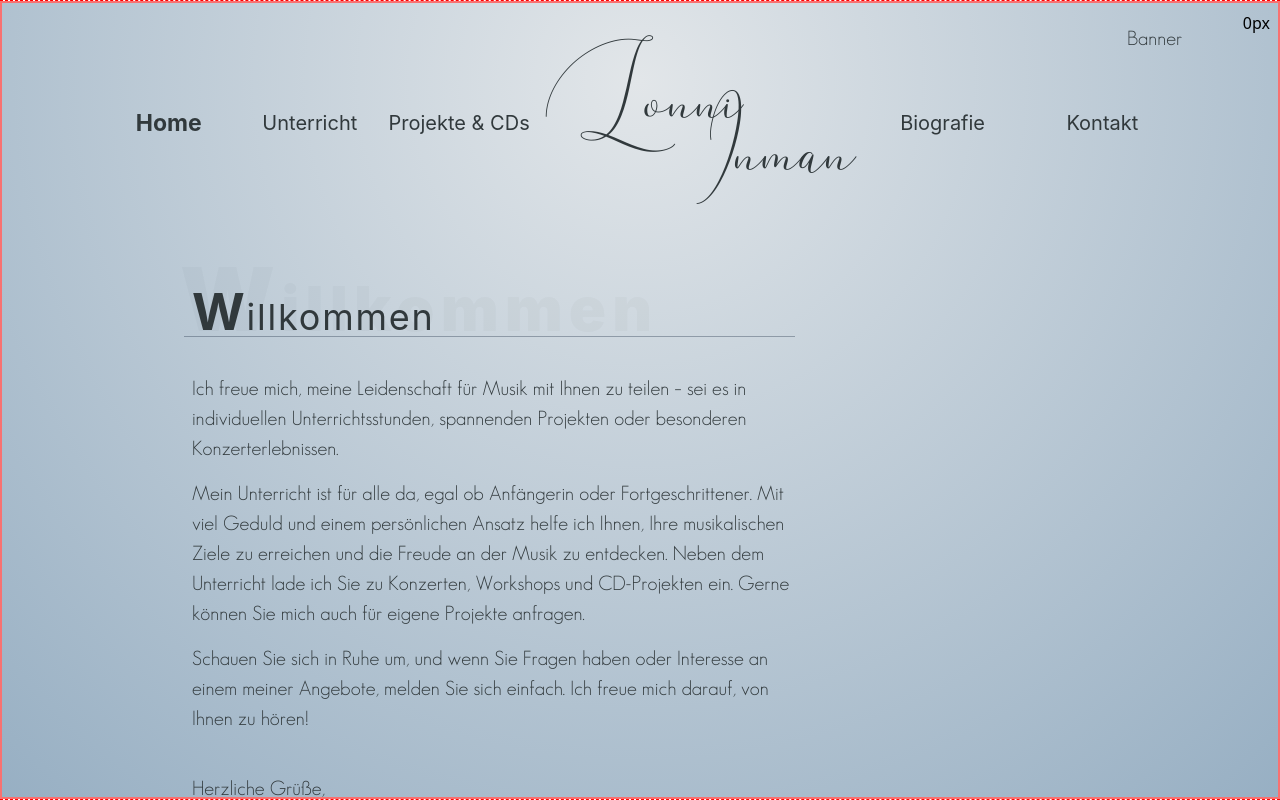
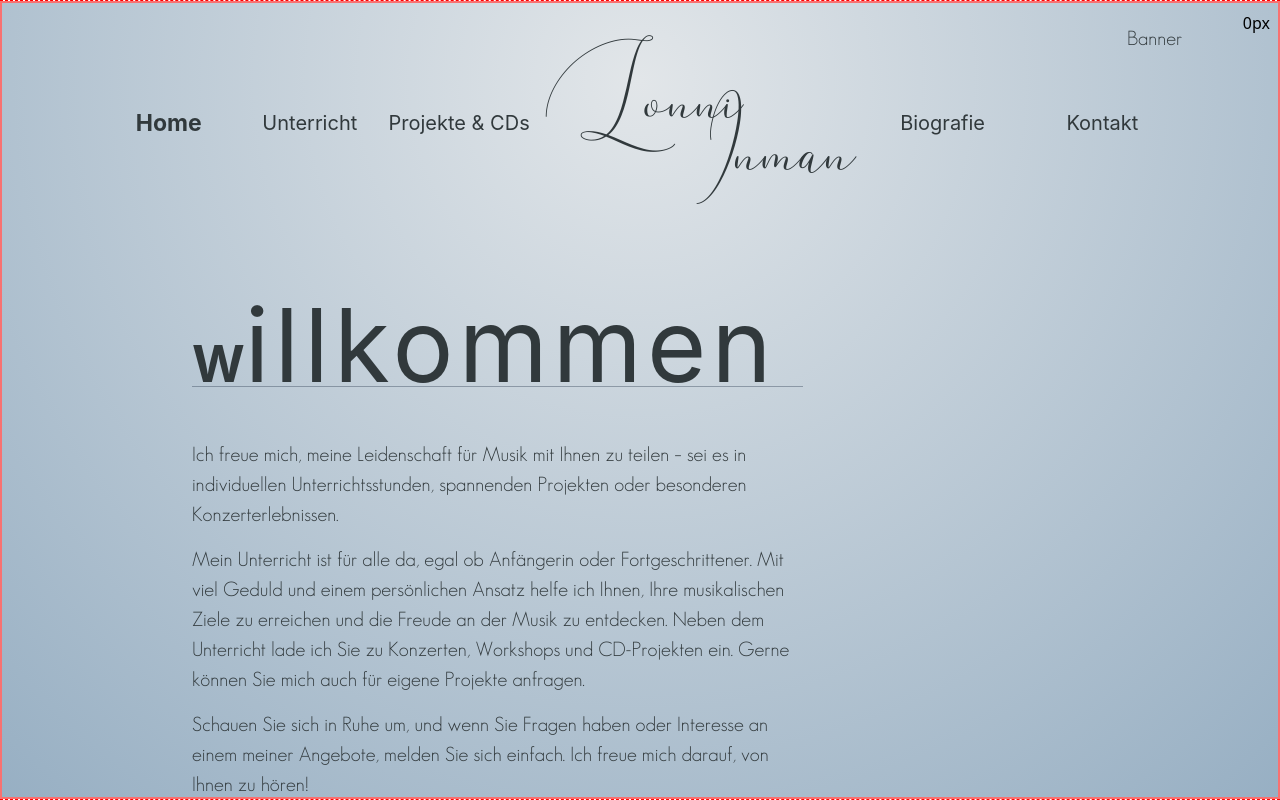
Before and after one commit to j-eick/lonni-homepage, a Next.js app: page /home in a window 1280 px wide. Built offline with nearby package versions, Linux system fonts and the light colour scheme; a web font is replaced by a local one.

Commit message:
position fix

```diff
--- a/components/ui/page-title/PageTitle.tsx
+++ b/components/ui/page-title/PageTitle.tsx
@@ -5,37 +5,54 @@ type PageTitleProps = {
     restStyle?: string;
 };
 export default function PageTitle({ firstLetter, firstLetterStyle, rest, restStyle }: PageTitleProps) {
-    const shadowTopPosition = "top-[-45px]";
-    const shadowLeftPosition = "-left-3";
+    return (
+        <div className="relative w-full mb-7">
+            {/* ----- PageTitle Shadow ----- */}
+            {/* <span
+                className={`absolute z-0 -left-3
+                            font-quaternary tracking-widest font-max
+                            opacity-[.027] ${restStyle}
+                            2xs:opacity-[.035] 2xs:left-0 2xs:bottom-[-.3rem]
+                            2xs:text-size-RestPageTitle-shadow-mobile
+                            2sm:bottom-[-.5rem]
+                            md:-top-7
+                            lg:-top-9
+                            xl:-top-10
+                            `}
+            >
+                <span
+                    className={`text-size-firstLetterPagetitle-shadow-mobile
+                                ${firstLetterStyle}`}
+                >
+                    {firstLetter}
+                </span>
+                {rest}
+            </span> */}
+            {/* ----------------------------- */}
 
-    return (
-        <div className=" relative w-full">
-            <span
-                className={`absolute z-0 ${shadowTopPosition} ${shadowLeftPosition}
-                            font-quaternary tracking-widest font-max
-                            text-size-pageTitle-shadow opacity-[.027] ${restStyle}`}
-            >
-                <span className={`text-size-firstLetterPagetitle-shadow ${firstLetterStyle}`}>{firstLetter}</span>
-                {rest}
-            </span>
-            <h1 className="relative mb-7 text-size-pageTitle font-secondary leading-1.3">
-                <div className={`relative tracking-wider`}>
-                    <span className="font-bold text-size-firstLetterPagetitle">{firstLetter}</span>
+            <h1 className="relative font-secondary leading-1.3">
+                <span
+                    className={`font-bold
+                                2xs:text-size-firstLetterPagetitle
+                                `}
+                >
+                    {firstLetter}
+                </span>
+                <span
+                    className={`relative tracking-wider
+                                2xs:text-size-restPageTitle-mobile`}
+                >
                     {rest}
-                    {/* -----  UNDERLINE  ----- */}
-                    <div className="absolute z-0 w-full bottom-2 -left-2 border-b-1.5 border-slate-700/40" />
-                </div>
+                </span>
+                {/* -----  UNDERLINE  ----- */}
+                <div
+                    className={`absolute z-0 w-full border-b-1.5 border-slate-700/40
+                                2xs:bottom-[2vw] 2xs:border-b-1 2xs:border-slate-700/40
+                                2lg:bottom-[1.5rem]
+
+                        `}
+                />
             </h1>
         </div>
-        // ###-----  old version -----###
-        // <h1 className="relative mb-7 text-pageTitle leading-1.3">
-        //     {content}
-        //     <span
-        //         className={`block font-pageTitle tracking-wider
-        //                                     w-11/12 border-b-1 border-slate-700/40`}
-        //     >
-        //         <span className="font-bold text-firstLetterTitle">H</span>erzlich Willkommen!
-        //     </span>
-        // </h1>
     );
 }
```
